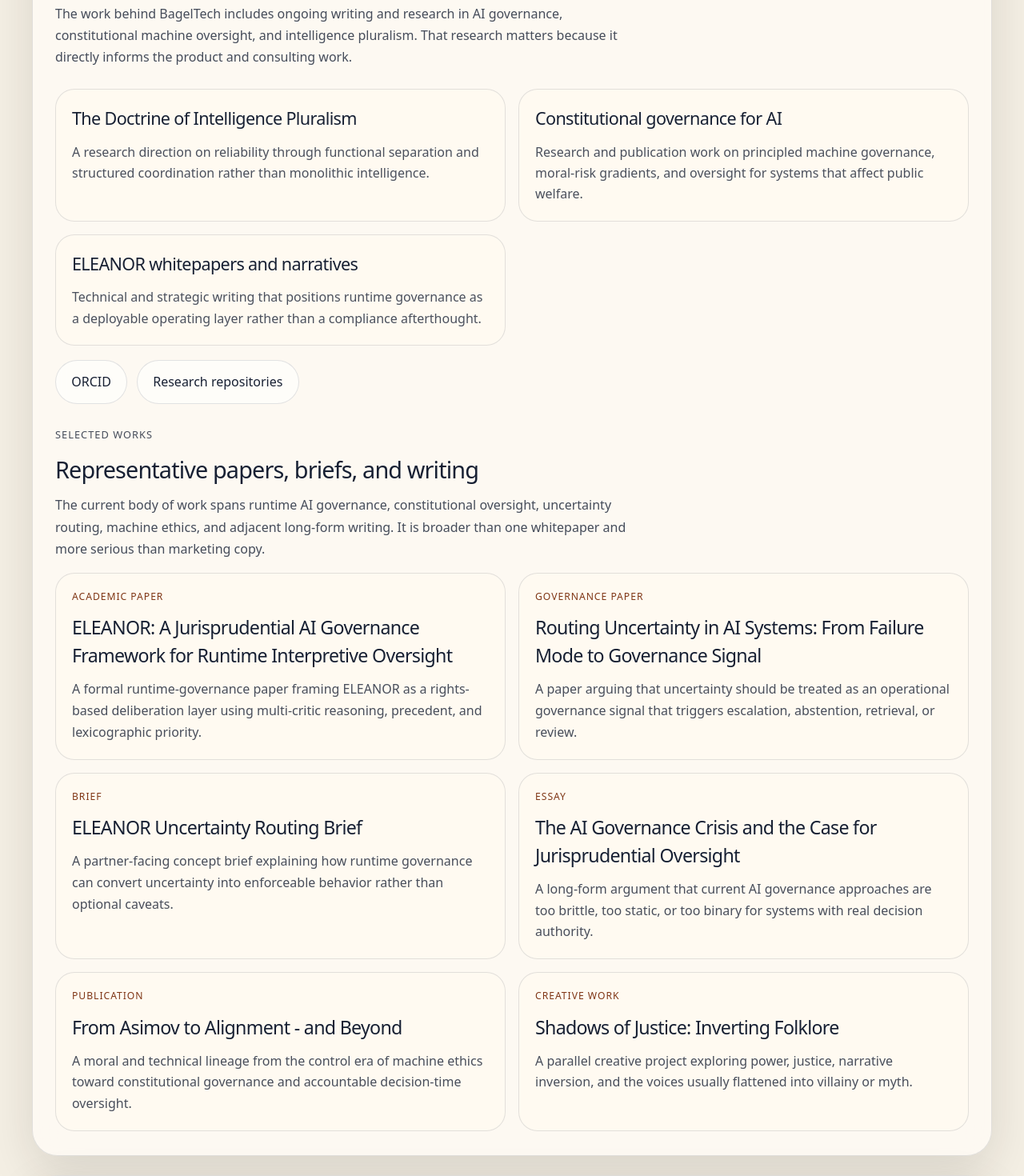
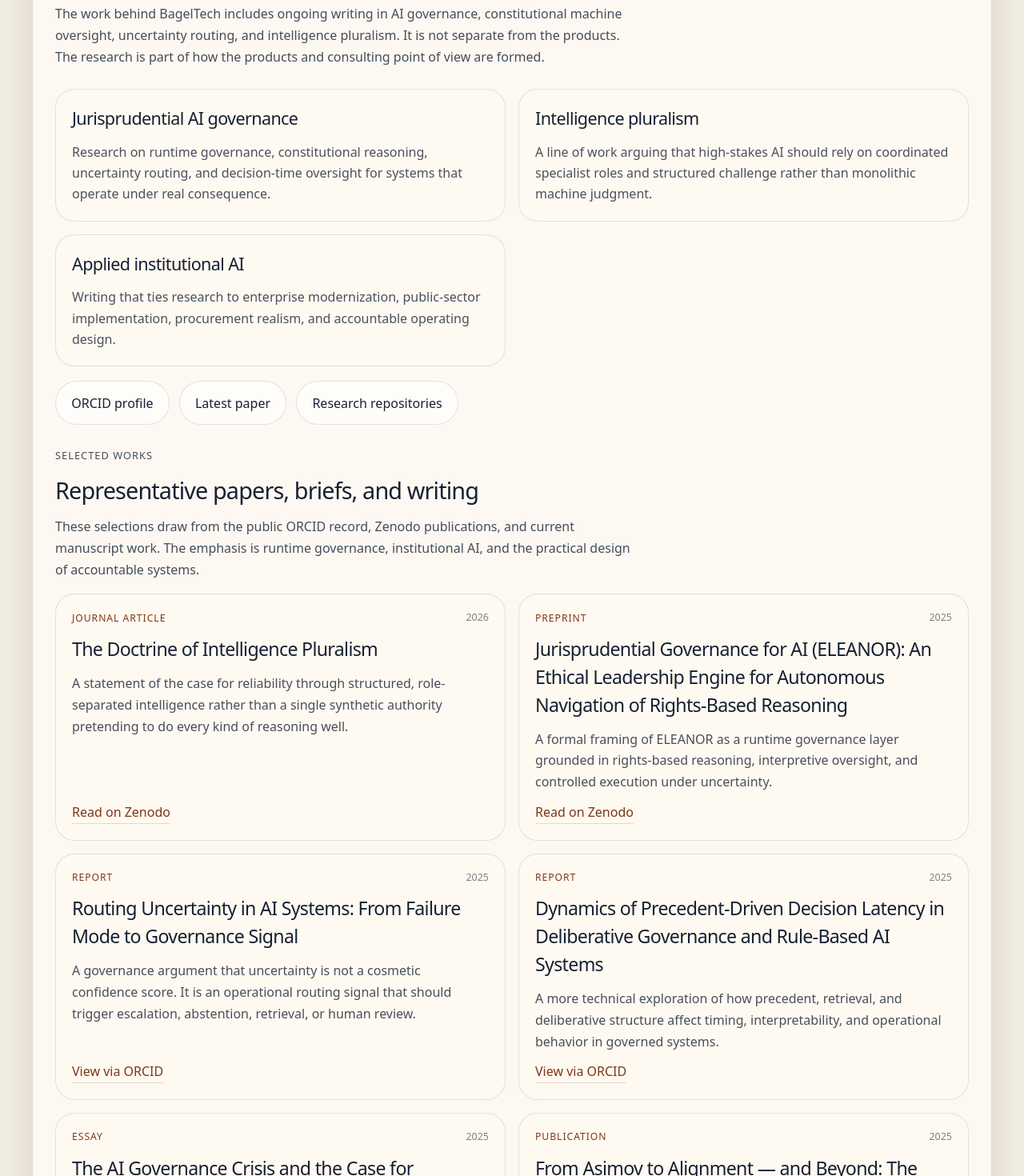
Before and after one commit to Excelsior2026/bageltech, a Next.js app: page / in a window 1280 px wide. Shown: the part 3520-4990 px from the top of the page at 80% size. Built offline with nearby package versions, Linux system fonts and the light colour scheme.

Commit message:
Refine research section with ORCID publications

```diff
--- a/src/app/page.module.css
+++ b/src/app/page.module.css
@@ -395,6 +395,16 @@
   border-radius: 24px;
   background: var(--surface-strong);
   padding: 20px;
+  display: flex;
+  flex-direction: column;
+  gap: 0.75rem;
+}
+
+.workMeta {
+  display: flex;
+  align-items: center;
+  justify-content: space-between;
+  gap: 12px;
 }
 
 .workType {
@@ -403,20 +413,46 @@
   letter-spacing: 0.08em;
   font-size: 0.76rem;
   color: var(--accent-deep);
-  margin-bottom: 0.75rem;
+  margin-bottom: 0;
+}
+
+.workYear {
+  margin-bottom: 0;
+  font-family: var(--font-mono), monospace;
+  font-size: 0.78rem;
+  color: rgba(23, 32, 51, 0.56);
 }
 
 .workCard h3 {
   font-family: var(--font-serif), serif;
   letter-spacing: -0.03em;
   font-size: 1.45rem;
-  margin-bottom: 0.7rem;
+  margin-bottom: 0;
 }
 
-.workCard p:last-child {
+.workCard > p {
   color: rgba(23, 32, 51, 0.79);
   line-height: 1.68;
   margin-bottom: 0;
+}
+
+.workLink {
+  width: fit-content;
+  margin-top: auto;
+  color: var(--accent-deep);
+  text-decoration: none;
+  border-bottom: 1px solid rgba(127, 54, 22, 0.18);
+  padding-bottom: 0.1rem;
+  transition:
+    color 180ms ease,
+    border-color 180ms ease,
+    transform 180ms ease;
+}
+
+.workLink:hover {
+  color: var(--accent);
+  border-color: rgba(180, 85, 45, 0.28);
+  transform: translateY(-1px);
 }
 
 .leadershipSection {
--- a/src/app/page.tsx
+++ b/src/app/page.tsx
@@ -104,49 +104,79 @@
 
 const research = [
   {
-    title: "The Doctrine of Intelligence Pluralism",
-    body: "A research direction on reliability through functional separation and structured coordination rather than monolithic intelligence.",
+    title: "Jurisprudential AI governance",
+    body: "Research on runtime governance, constitutional reasoning, uncertainty routing, and decision-time oversight for systems that operate under real consequence.",
   },
   {
-    title: "Constitutional governance for AI",
-    body: "Research and publication work on principled machine governance, moral-risk gradients, and oversight for systems that affect public welfare.",
+    title: "Intelligence pluralism",
+    body: "A line of work arguing that high-stakes AI should rely on coordinated specialist roles and structured challenge rather than monolithic machine judgment.",
   },
   {
-    title: "ELEANOR whitepapers and narratives",
-    body: "Technical and strategic writing that positions runtime governance as a deployable operating layer rather than a compliance afterthought.",
+    title: "Applied institutional AI",
+    body: "Writing that ties research to enterprise modernization, public-sector implementation, procurement realism, and accountable operating design.",
   },
 ];
 
 const selectedWorks = [
   {
-    type: "Academic paper",
-    title: "ELEANOR: A Jurisprudential AI Governance Framework for Runtime Interpretive Oversight",
-    body: "A formal runtime-governance paper framing ELEANOR as a rights-based deliberation layer using multi-critic reasoning, precedent, and lexicographic priority.",
+    type: "Journal article",
+    year: "2026",
+    title: "The Doctrine of Intelligence Pluralism",
+    body: "A statement of the case for reliability through structured, role-separated intelligence rather than a single synthetic authority pretending to do every kind of reasoning well.",
+    href: "https://doi.org/10.5281/zenodo.18613183",
+    linkLabel: "Read on Zenodo",
   },
   {
-    type: "Governance paper",
-    title: "Routing Uncertainty in AI Systems: From Failure Mode to Governance Signal",
-    body: "A paper arguing that uncertainty should be treated as an operational governance signal that triggers escalation, abstention, retrieval, or review.",
+    type: "Preprint",
+    year: "2025",
+    title: "Jurisprudential Governance for AI (ELEANOR): An Ethical Leadership Engine for Autonomous Navigation of Rights-Based Reasoning",
+    body: "A formal framing of ELEANOR as a runtime governance layer grounded in rights-based reasoning, interpretive oversight, and controlled execution under uncertainty.",
+    href: "https://doi.org/10.5281/zenodo.17498043",
+    linkLabel: "Read on Zenodo",
   },
   {
-    type: "Brief",
-    title: "ELEANOR Uncertainty Routing Brief",
-    body: "A partner-facing concept brief explaining how runtime governance can convert uncertainty into enforceable behavior rather than optional caveats.",
+    type: "Report",
+    year: "2025",
+    title: "Routing Uncertainty in AI Systems: From Failure Mode to Governance Signal",
+    body: "A governance argument that uncertainty is not a cosmetic confidence score. It is an operational routing signal that should trigger escalation, abstention, retrieval, or human review.",
+    href: "https://orcid.org/0009-0001-6994-6828",
+    linkLabel: "View via ORCID",
+  },
+  {
+    type: "Report",
+    year: "2025",
+    title: "Dynamics of Precedent-Driven Decision Latency in Deliberative Governance and Rule-Based AI Systems",
+    body: "A more technical exploration of how precedent, retrieval, and deliberative structure affect timing, interpretability, and operational behavior in governed systems.",
+    href: "https://orcid.org/0009-0001-6994-6828",
+    linkLabel: "View via ORCID",
   },
   {
     type: "Essay",
+    year: "2025",
     title: "The AI Governance Crisis and the Case for Jurisprudential Oversight",
-    body: "A long-form argument that current AI governance approaches are too brittle, too static, or too binary for systems with real decision authority.",
+    body: "A longer-form public argument that current governance patterns are too static and too brittle for AI systems with real institutional authority.",
   },
   {
     type: "Publication",
-    title: "From Asimov to Alignment - and Beyond",
-    body: "A moral and technical lineage from the control era of machine ethics toward constitutional governance and accountable decision-time oversight.",
+    year: "2025",
+    title: "From Asimov to Alignment — and Beyond: The Moral Evolution of Machine Ethics and the Rise of Constitutional Governance",
+    body: "A moral and technical lineage from early machine-ethics stories toward contemporary alignment discourse and, ultimately, jurisprudential governance.",
+    href: "https://doi.org/10.5281/zenodo.17613022",
+    linkLabel: "Read on Zenodo",
+  },
+  {
+    type: "Specification",
+    year: "2025",
+    title: "The ELEANOR Governance Specification – Runtime Architecture v2.1",
+    body: "A technical specification for the runtime architecture behind execution, escalation, evidence, and governable model behavior.",
+    href: "https://doi.org/10.5281/zenodo.17605176",
+    linkLabel: "Read on Zenodo",
   },
   {
     type: "Creative work",
+    year: "2025",
     title: "Shadows of Justice: Inverting Folklore",
-    body: "A parallel creative project exploring power, justice, narrative inversion, and the voices usually flattened into villainy or myth.",
+    body: "A parallel creative project exploring power, justice, narrative inversion, and the figures mythology usually flattens into villainy or warning.",
   },
 ];
 
@@ -295,9 +325,9 @@
           <p className={styles.sectionTag}>Research and publication</p>
           <h2>Serious ideas with a visible paper trail</h2>
           <p>
-            The work behind BagelTech includes ongoing writing and research in AI governance, constitutional machine
-            oversight, and intelligence pluralism. That research matters because it directly informs the product and
-            consulting work.
+            The work behind BagelTech includes ongoing writing in AI governance, constitutional machine oversight,
+            uncertainty routing, and intelligence pluralism. It is not separate from the products. The research is
+            part of how the products and consulting point of view are formed.
           </p>
         </div>
         <div className={styles.cardGrid}>
@@ -310,7 +340,10 @@
         </div>
         <div className={styles.publicationLinks}>
           <a className={styles.secondaryAction} href="https://orcid.org/0009-0001-6994-6828">
-            ORCID
+            ORCID profile
+          </a>
+          <a className={styles.secondaryAction} href="https://doi.org/10.5281/zenodo.18613183">
+            Latest paper
           </a>
           <a className={styles.secondaryAction} href="https://github.com/Excelsior2026">
             Research repositories
@@ -320,17 +353,24 @@
           <p className={styles.sectionTag}>Selected works</p>
           <h3>Representative papers, briefs, and writing</h3>
           <p>
-            The current body of work spans runtime AI governance, constitutional oversight, uncertainty routing,
-            machine ethics, and adjacent long-form writing. It is broader than one whitepaper and more serious than
-            marketing copy.
+            These selections draw from the public ORCID record, Zenodo publications, and current manuscript work. The
+            emphasis is runtime governance, institutional AI, and the practical design of accountable systems.
           </p>
         </div>
         <div className={styles.worksGrid}>
           {selectedWorks.map((work) => (
             <article className={styles.workCard} key={work.title}>
-              <p className={styles.workType}>{work.type}</p>
+              <div className={styles.workMeta}>
+                <p className={styles.workType}>{work.type}</p>
+                <p className={styles.workYear}>{work.year}</p>
+              </div>
               <h3>{work.title}</h3>
               <p>{work.body}</p>
+              {work.href ? (
+                <a className={styles.workLink} href={work.href}>
+                  {work.linkLabel}
+                </a>
+              ) : null}
             </article>
           ))}
         </div>
@@ -348,8 +388,8 @@
           </p>
           <p>
             His work spans enterprise implementation oversight, AI readiness and governance frameworks, responsible
-            deployment strategy, procurement language, and product design for systems that must remain legible and
-            accountable.
+            deployment strategy, procurement language, runtime decision controls, and product design for systems that
+            must remain legible and accountable.
           </p>
           <ul className={styles.factList}>
             {founderFacts.map((fact) => (
```
